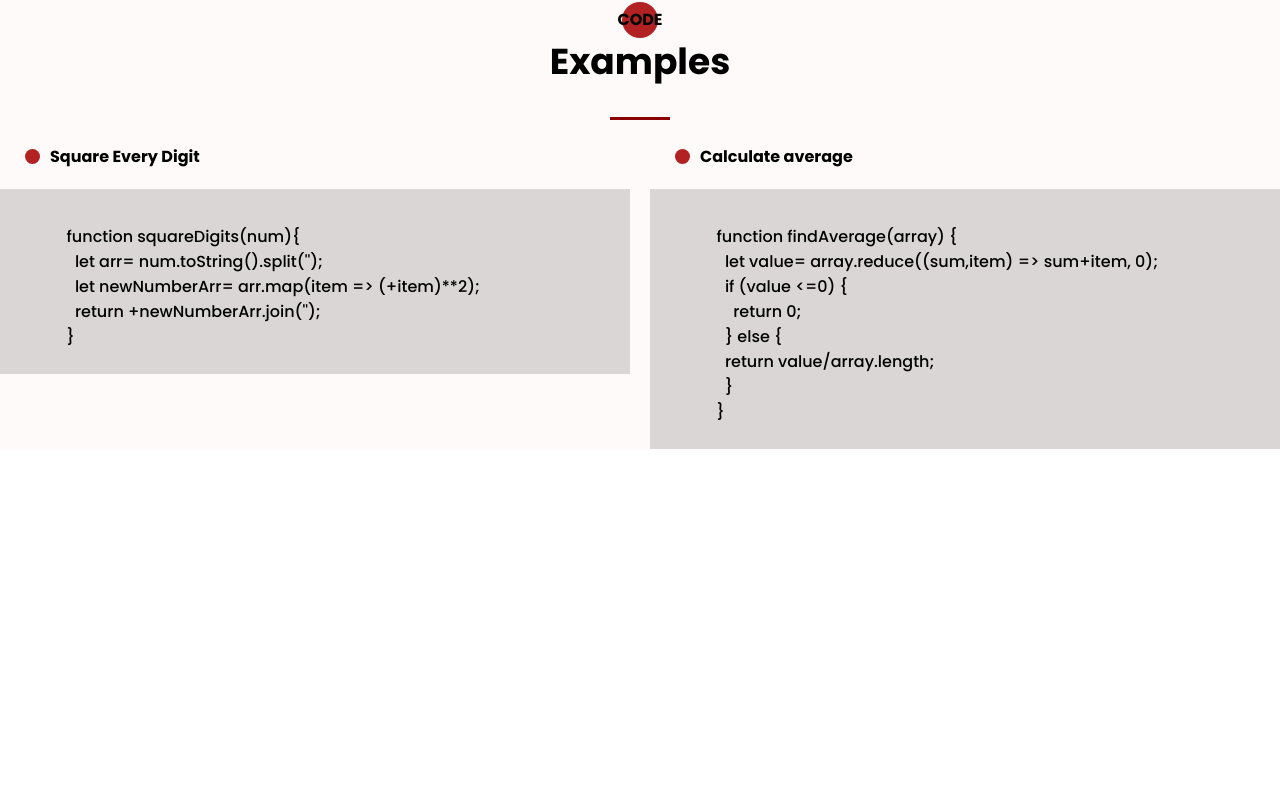
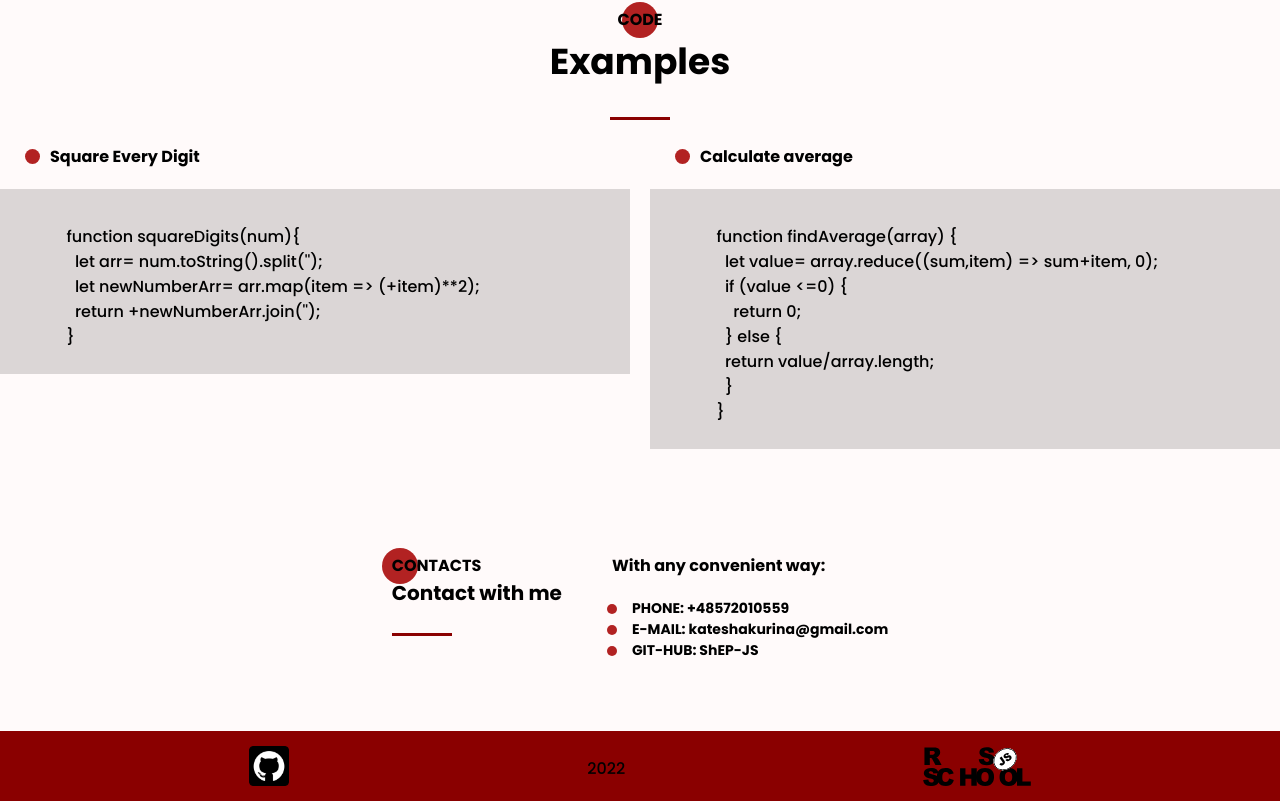
Before and after one commit to ShEP-JS/rsschool-cv, a plain HTML site: page index.html in a window 1280 px wide. Shown: the part 2932-3733 px from the top of the page. Before the commit the page ends 3381 px from the top, so only its background shows below. Drawn offline with Linux system fonts and the light colour scheme.

Commit message:
feat: add contact section and footer with media

```diff
--- a/index.html
+++ b/index.html
@@ -375,11 +375,42 @@
               </pre>
             </div>
           </div>
-        </section>
+      </section>
 
+      <section class="contacts">
+        <div class="container">
+          <div class="contacts__wrapper">
+            <div class="contacts__descr">
+              <div class="title title_fz16 contacts__title">CONTACTS</div>
+              <h2 class="title title_fz20">Contact with me</h2>
+              <div class="divider"></div>
+
+            </div>
+            <div class="contacts__date">
+              <div class="title title_fz16 contacts__text">
+                With any convenient way:
+              </div>
+              <ul class="title title_fz14 contacts__list">
+                <li> <a href="tel:+48572010559">PHONE: +48572010559</a> </li>
+                <li> <a href="mailto:kateshakurina@gmail.com">E-MAIL: kateshakurina@gmail.com</a></li>
+                <li> <a href="https://github.com/ShEP-JS">GIT-HUB: ShEP-JS</a></li>
+              </ul>
+            </div>
+          </div>
+        </div>
+      </section>
     </main>
-    <footer class="footer"></footer>
 
-    <script type="text/javascript" src="index.js"></script>
+    <footer class="footer">
+      <div class="container">
+        <div class="footer__wrapper">
+          <div class="footer__git "><a href="https://github.com/ShEP-JS"><img class="imgGIT" src="assets/icons/github.png" alt="github"></a></div>
+          <div class="footer__year">2022</div>
+          <div class="footer__rs-school"><a href="https://rs.school/js/"><img src="assets/images/rs_school_js.svg" alt="rs_school"></a></div>
+        </div>
+      </div>
+    </footer>
+
+  <script type="text/javascript" src="index.js"></script>
   </body>
 </html>
--- /dev/null
+++ b/scss/blocks/_contacts.scss
@@ -0,0 +1,51 @@
+.contacts {
+  padding: 105px 0 70px 0;
+  background-color: #fffafa;
+  margin: 0 auto;
+  .divider {
+    margin-left: 0;
+  }
+  &__wrapper {
+    display: flex;
+    justify-content: center;
+    align-items: center;
+    flex-wrap: wrap;
+  }
+  &__descr {
+    margin-right: 50px;
+  }
+  &__title {
+    position: relative;
+    @include circleLight;
+    z-index: 0;
+    line-height: 24px;
+  }
+  &__text {
+    margin-top: 0px;
+    margin-bottom: 20px;
+  }
+  &__list {
+    list-style-type: none;
+    margin-left: 20px;
+    li {
+      position: relative;
+      &:before {
+        content: "";
+        position: absolute;
+        width: 10px;
+        height: 10px;
+        border-radius: 100%;
+        background-color: #b22222;
+        top: 6px;
+        left: -25px;
+      }
+      a {
+        text-decoration: none;
+        color: black;
+        &:hover {
+          text-decoration: underline;
+        }
+      }
+    }
+  }
+}
--- a/scss/blocks/_media.scss
+++ b/scss/blocks/_media.scss
@@ -261,6 +261,11 @@
       font-size: 8px;
     }
   }
+  .footer {
+    &__wrapper {
+      padding: 15px 10px 15px 10px;
+    }
+  }
 }
 @media (max-width: 576px) {
   .container {
@@ -422,4 +427,9 @@
       font-size: 7px;
     }
   }
+  .footer {
+    &__wrapper {
+      padding: 15px 10px 15px 10px;
+    }
+  }
 }
--- a/scss/style.scss
+++ b/scss/style.scss
@@ -24,6 +24,25 @@ body {
   margin: 0 auto;
 }
 
+.footer {
+  background-color: $main-color;
+  &__wrapper {
+    height: 70px;
+    width: 100%;
+    display: flex;
+    justify-content: space-around;
+    padding: 15px 100px 15px 100px;
+  }
+  img {
+    object-fit: contain;
+    width: 100%;
+    height: 100%;
+  }
+  &__year {
+    margin-top: 10px;
+  }
+}
+
 @import "blocks/header";
 @import "blocks/title";
 @import "blocks/btn";
@@ -32,5 +51,6 @@ body {
 @import "blocks/skills";
 @import "blocks/portfolio";
 @import "blocks/code";
+@import "blocks/contacts";
 
 @import "blocks/media";
```
Also changed, not shown: assets/images/rs_school_js.svg (added), css/style.min.css.
